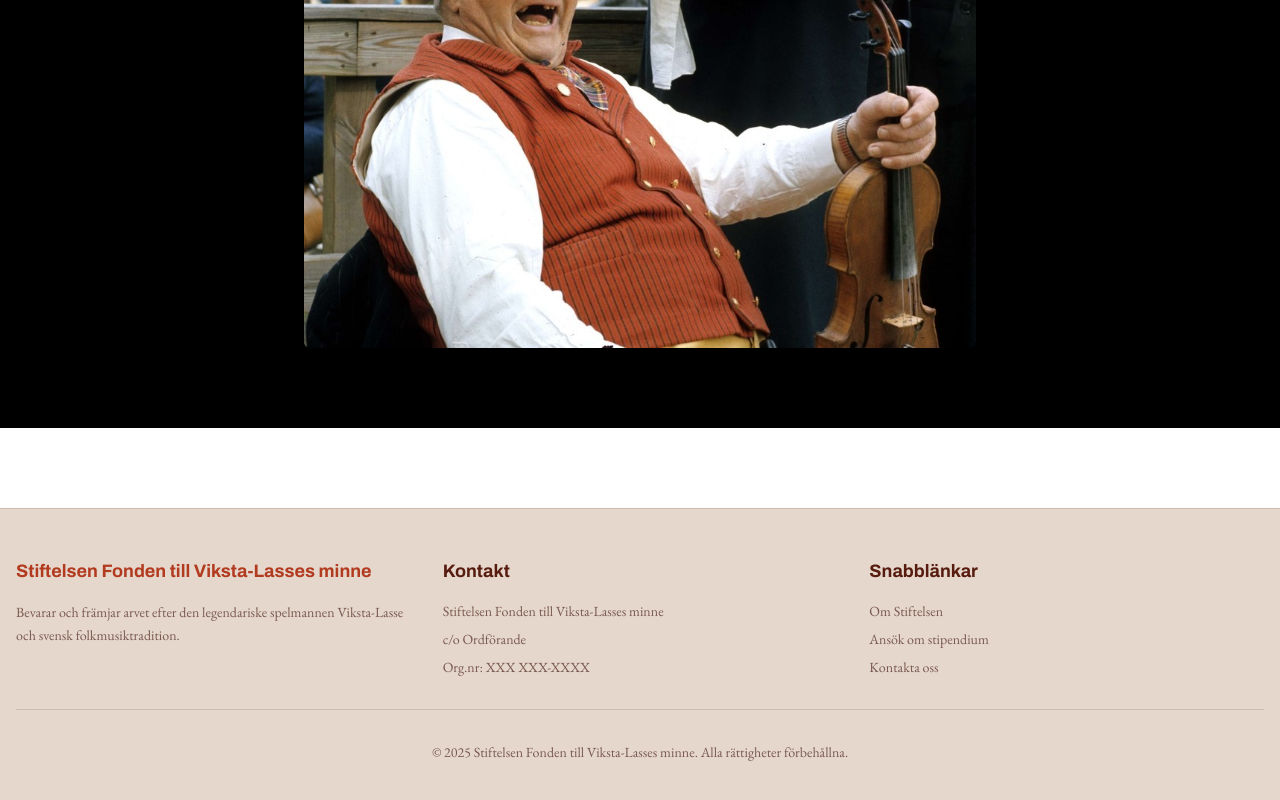
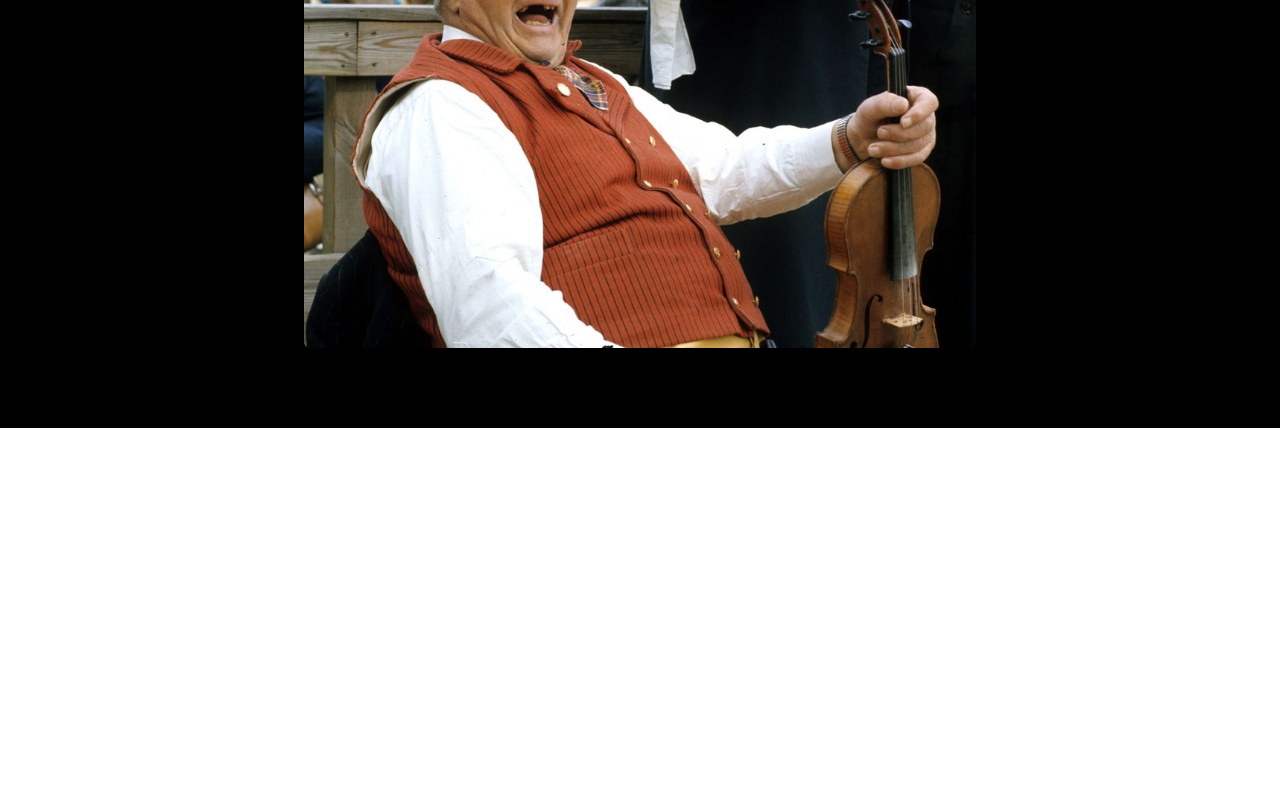
Before and after one commit to kredor/viksta-lasse-legacy, a React (Vite) app: page / in a window 1280 px wide. Shown: the part 677-1477 px from the top of the page. After the commit the page ends 1105 px from the top, so only its background shows below. Built offline with nearby package versions, Linux system fonts and the light colour scheme; the HTML template or start-up script is replaced by a standard one; a web font is replaced by a local one.

Commit message:
Remove footer content

```diff
--- a/src/components/Layout.tsx
+++ b/src/components/Layout.tsx
@@ -4,14 +4,15 @@ import Footer from "./Footer";
 
 interface LayoutProps {
   children: ReactNode;
+  showFooter?: boolean;
 }
 
-const Layout = ({ children }: LayoutProps) => {
+const Layout = ({ children, showFooter = true }: LayoutProps) => {
   return (
     <div className="min-h-screen flex flex-col">
       <Navigation />
       <main className="flex-1">{children}</main>
-      <Footer />
+      {showFooter && <Footer />}
     </div>
   );
 };
--- a/src/pages/Index.tsx
+++ b/src/pages/Index.tsx
@@ -4,7 +4,7 @@ import vikstaLassePhoto from "@/assets/viksta-lasse-photo.jpg";
 
 const Index = () => {
   return (
-    <Layout>
+    <Layout showFooter={false}>
       {/* Hero Section with black background */}
       <section className="relative bg-black min-h-screen flex items-center justify-center py-20">
         <div className="container mx-auto px-4">
```
